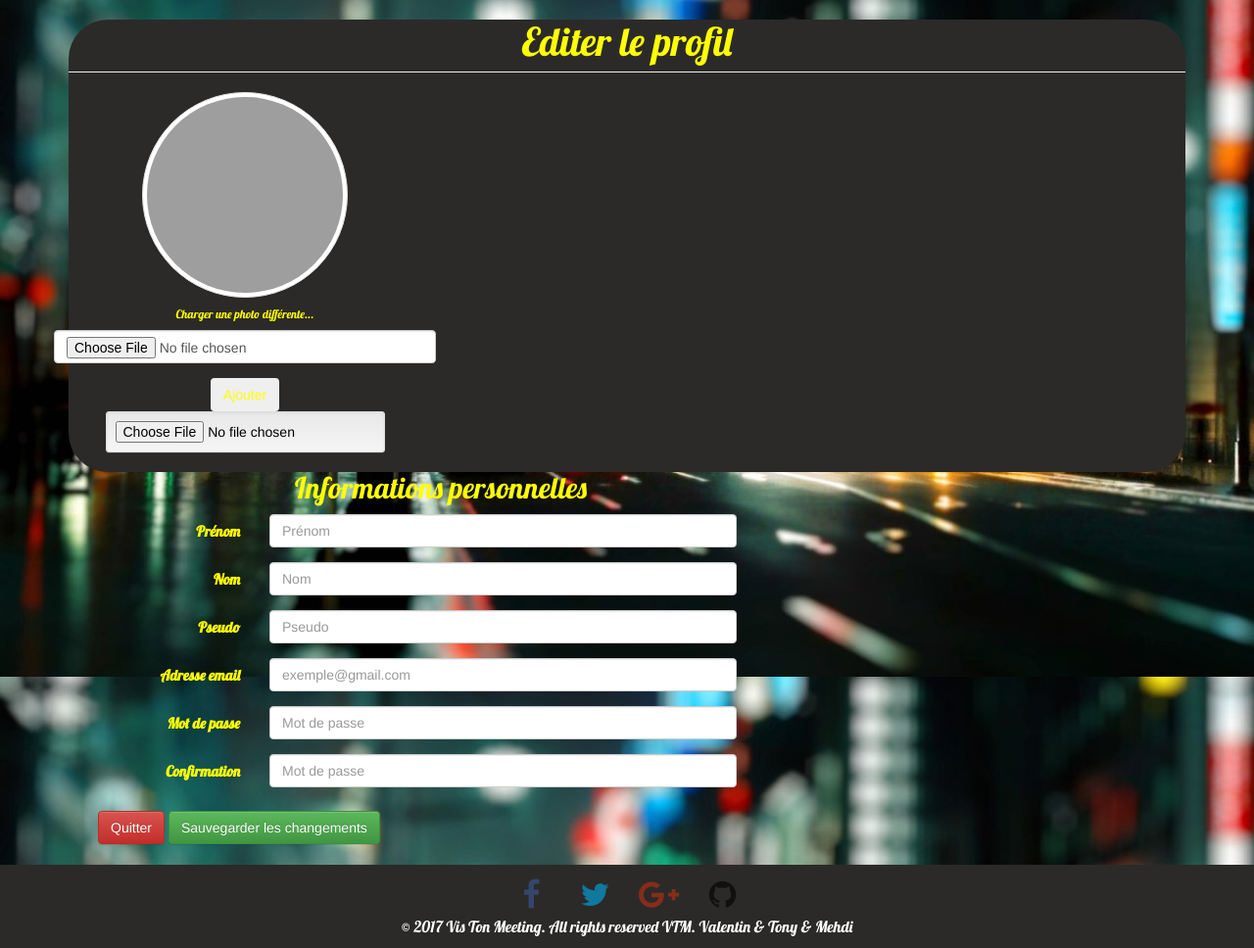
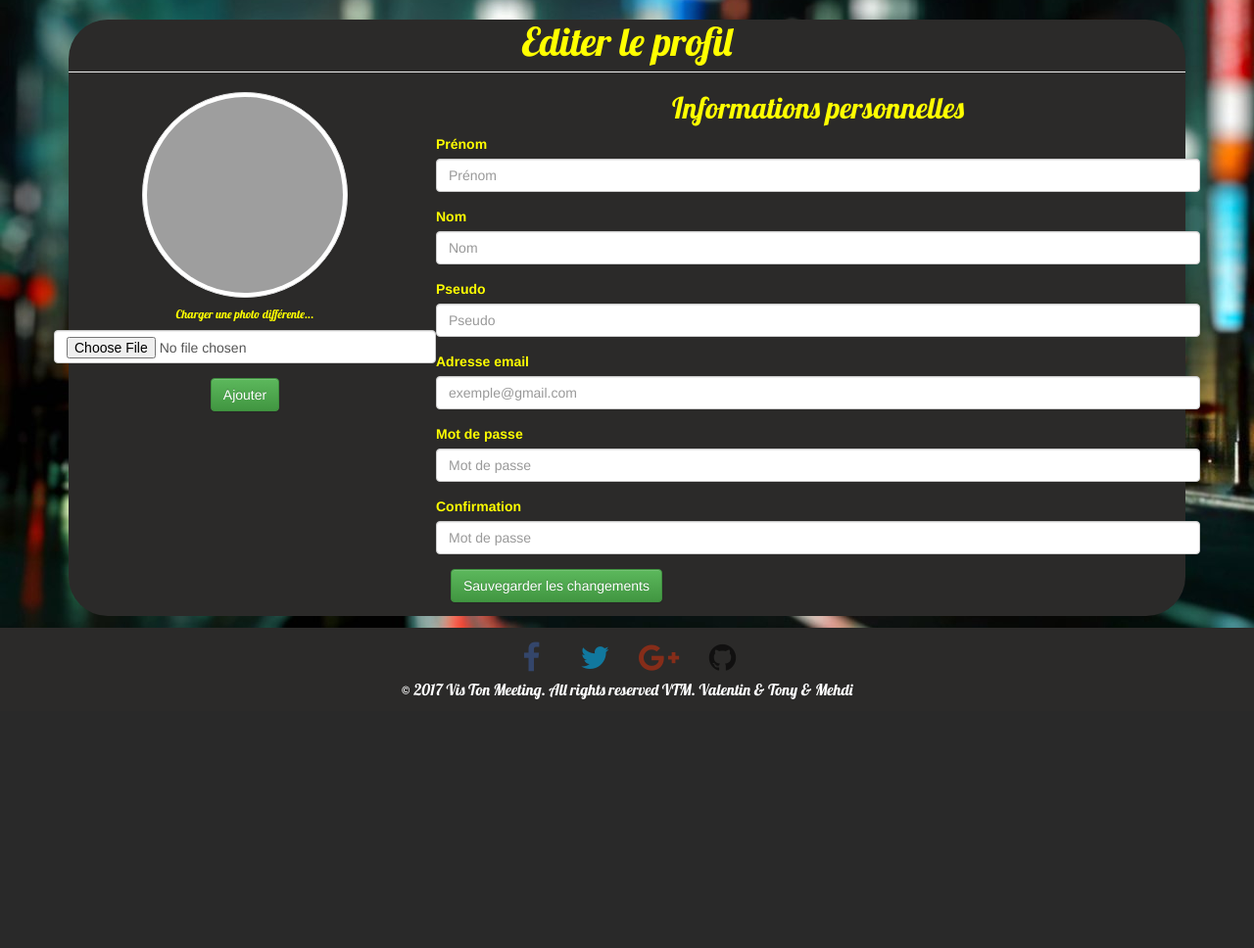
Before and after one commit to Mehdi66410/ArchiWeb, a Django app: page /index/editerProfil in a window 1280 px wide. Shown: the part 77-1045 px from the top of the page at 98% size. After the commit the page ends 791 px from the top, so only its background shows below. Run offline with Django 3.2, Linux system fonts and the light colour scheme; parts of the project's set-up code (start-up, migrations or seed data) failed here and were passed over; some libraries are stand-ins or nearby versions; grey boxes are pictures that could not be loaded.

Commit message:
Debut d'édition de profil, non fonctionnel

```diff
--- a/socialnetwork/forms.py
+++ b/socialnetwork/forms.py
@@ -11,3 +11,11 @@ class registerForm(forms.Form):
 
 class uploadPictureForm(forms.Form):
     picture = forms.FileField()
+
+class updateProfilForm(forms.Form):
+	firstname = forms.CharField(label='Prénom', max_length=100)
+	lastname = forms.CharField(label='Nom', max_length=100)
+	username = forms.CharField(label='Pseudo', max_length=100)
+	email = forms.EmailField(label='Adresse email', max_length=100)
+	password = forms.CharField(label='Mot de passe', max_length=100, widget=forms.PasswordInput)
+	passwordConfirm = forms.CharField(label='Confirmation', max_length=100, widget=forms.PasswordInput)
--- a/socialnetwork/templates/socialnetwork/editerProfil.html
+++ b/socialnetwork/templates/socialnetwork/editerProfil.html
@@ -25,57 +25,21 @@
                     <form action="editerProfil" class="form-horizontal" role="form" method="post" enctype="multipart/form-data">
                     	{% csrf_token %}
                         {% bootstrap_field formUploadPicture.picture field_class='text-center center-block well well-sm' show_label=False  %}
-                        {% bootstrap_button "Ajouter" button_type="submit" button_class="btn btn-green" %}
-
-                        <input type="file" class="text-center center-block well well-sm">
+                        {% bootstrap_button "Ajouter" button_type="submit" button_class="btn btn-success" %}
                     </form>
-                </div>
                 </div>
         	</div>
         	<div class="col-md-8 col-sm-6 col-xs-12 personal-info">
             	<h3>Informations personnelles</h3>
-                <form class="form-horizontal" role="form">
-                <div class="form-group">
-                   	<label class="col-lg-3 control-label">Prénom</label>
-                   	<div class="col-lg-8">
-                    	<input class="form-control" placeholder='Prénom' type="text">
-                   </div>
-                </div>
-                <div class="form-group">
-                    <label class="col-lg-3 control-label">Nom</label>
-                    <div class="col-lg-8">
-                        <input class="form-control" placeholder="Nom" type="text">
-                    </div>
-                </div>
-                <div class="form-group">
-                    <label class="col-lg-3 control-label">Pseudo</label>
-                    <div class="col-lg-8">
-                        <input class="form-control" placeholder="Pseudo" type="text">
-                    </div>
-                </div>
-                <div class="form-group">
-                    <label class="col-lg-3 control-label">Adresse email</label>
-                    <div class="col-lg-8">
-                        <input class="form-control" placeholder="exemple@gmail.com" type="text">
-                    </div>
-                </div>
-                <div class="form-group">
-                    <label class="col-md-3 control-label">Mot de passe</label>
-                    <div class="col-md-8">
-                        <input class="form-control" placeholder="Mot de passe" type="password">
-                    </div>
-                </div>
-                <div class="form-group">
-                    <label class="col-md-3 control-label">Confirmation</label>
-                    <div class="col-md-8">
-                        <input class="form-control" placeholder="Mot de passe" type="password">
-                    </div>
-                </div>
-                <div class="col-md-12 bouton">
-                    <input class="btn btn-danger" value="Quitter" type="reset">
-                    <span></span>
-                    <input class="btn btn-success" value="Sauvegarder les changements" type="button" >
-                </div>
+                <form class="form-horizontal" role="form" method="post" action="">
+                    {% csrf_token %}
+                    {% bootstrap_field formEditProfil.firstname field_class='col-lg-8' label_class='col-lg-3 control-label' placeholder='Prénom' %}
+                    {% bootstrap_field formEditProfil.lastname field_class='col-lg-8' label_class='col-lg-3 control-label' placeholder='Nom' %}
+                    {% bootstrap_field formEditProfil.username field_class='col-lg-8' label_class='col-lg-3 control-label' placeholder='Pseudo' %}
+                    {% bootstrap_field formEditProfil.email field_class='col-lg-8' label_class='col-lg-3 control-label' placeholder='exemple@gmail.com' %}
+                    {% bootstrap_field formEditProfil.password field_class='col-lg-8' label_class='col-lg-3 control-label' placeholder='Mot de passe' %}
+                    {% bootstrap_field formEditProfil.passwordConfirm field_class='col-lg-8' label_class='col-lg-3 control-label' placeholder='Mot de passe' %}
+                    {% bootstrap_button "Sauvegarder les changements" button_type="submit" button_class="btn btn-success" %}
                 </form>
         	</div>
         </div>
--- a/socialnetwork/views.py
+++ b/socialnetwork/views.py
@@ -9,7 +9,7 @@ from django.contrib.auth.models import User
 from .models import PictureUser
 
 # Importation des formulaires
-from .forms import loginForm, registerForm, uploadPictureForm
+from .forms import loginForm, registerForm, uploadPictureForm, updateProfilForm
 
 def index(request):
 	if not request.user.is_authenticated:
@@ -70,7 +70,8 @@ def editerProfil(request):
 			test.save()
 	else:
 		formUploadPicture = uploadPictureForm()
-	return render(request, 'socialnetwork/editerProfil.html', {'formUploadPicture': formUploadPicture})
+		formEditProfil = updateProfilForm()
+	return render(request, 'socialnetwork/editerProfil.html', {'formUploadPicture': formUploadPicture, 'formEditProfil': formEditProfil})
 
 def menu(request):
 	return render(request, 'socialnetwork/menu.html', {'form': form})
```
